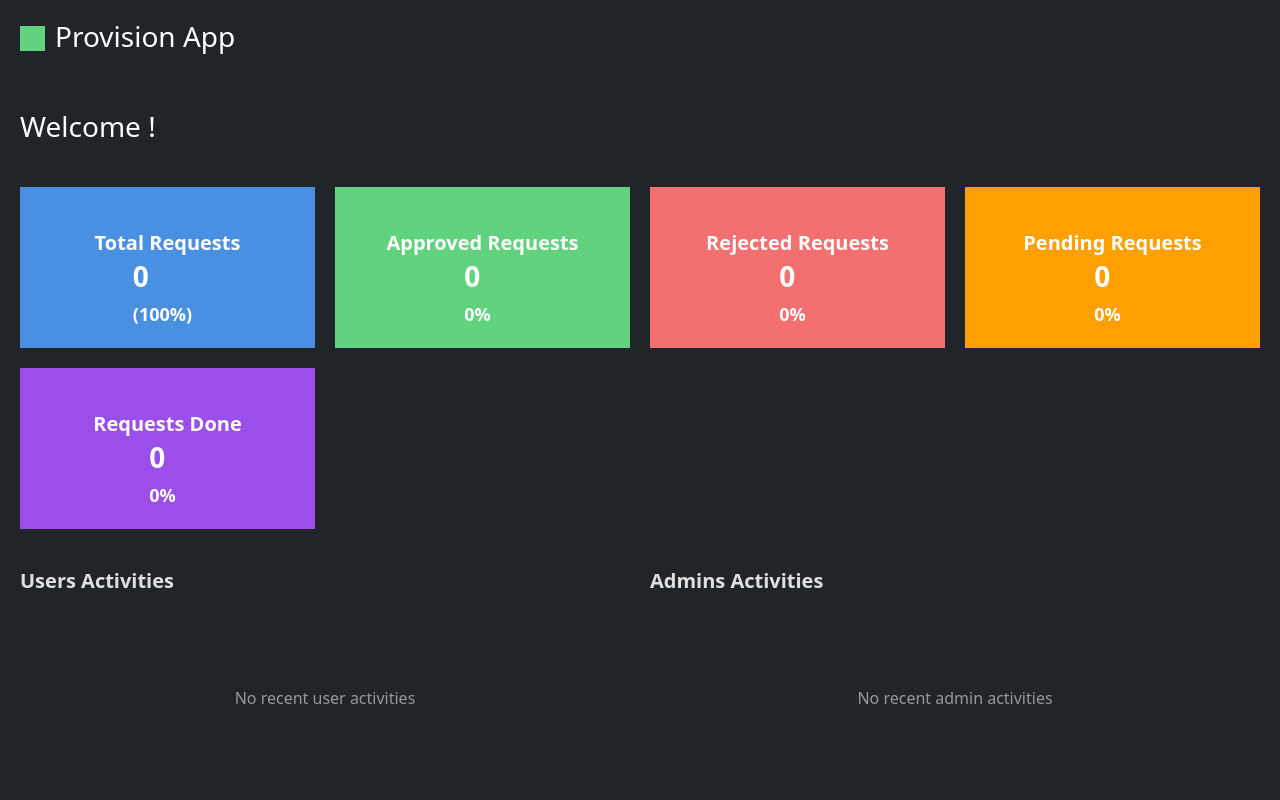
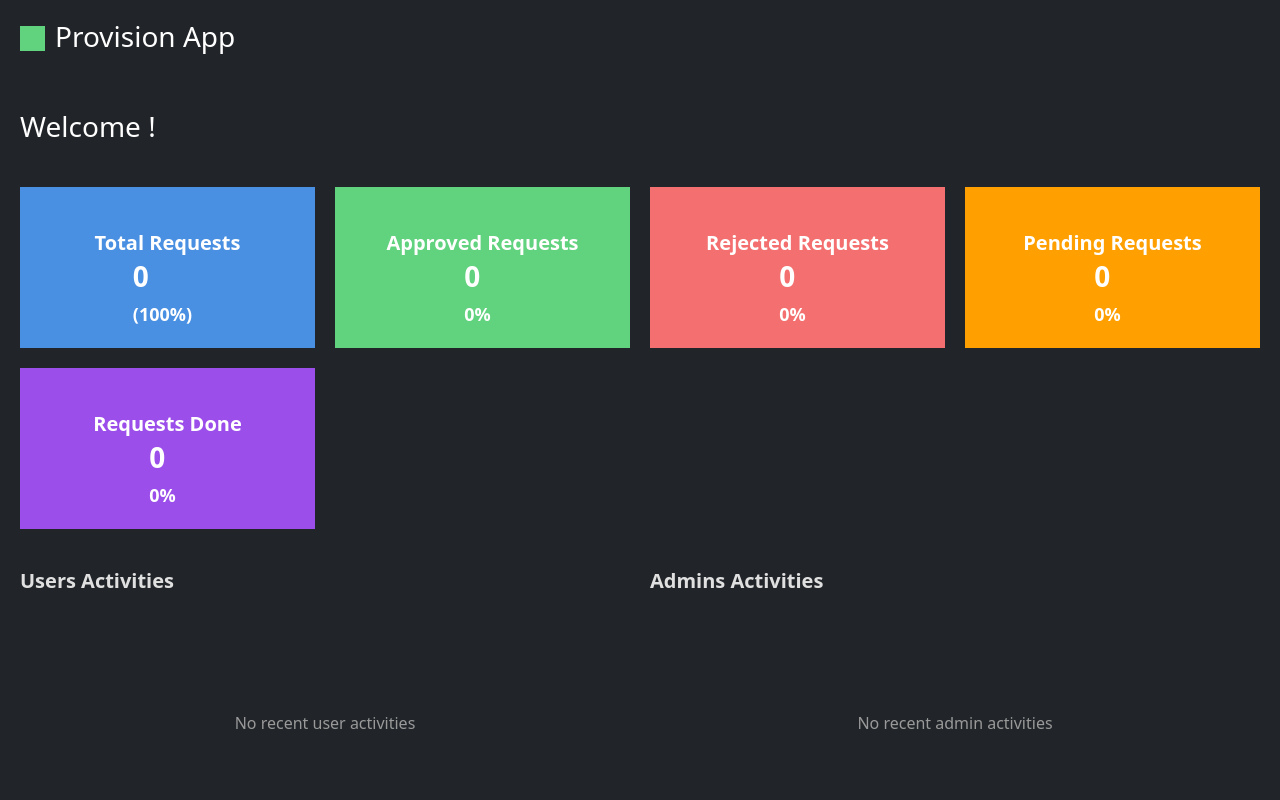
Before and after one commit to Moh4medNajjar/Final_Server, an Angular app in the folder prov_app/: page /admin-dashboard in a window 1280 px wide. Shown: the top 800 px of the page. Built offline with nearby package versions, Linux system fonts and the light colour scheme; sample sign-in values are in the browser's storage; some icons are missing.

Commit message:
fixed issues

```diff
--- a/prov_app/src/app/admin-dashboard/admin-dashboard.component.html
+++ b/prov_app/src/app/admin-dashboard/admin-dashboard.component.html
@@ -80,7 +80,7 @@
       <div class="widget activity-widget">
         <h3>Users Activities</h3>
         @if(recentRequests.length === 0) {
-          <div style="text-align: center; padding: 20px;">
+          <div style="text-align: center; padding: 20px; margin-top: 40px">
             <i class="fa fa-info-circle" style="font-size: 2em; color: #999;"></i>
             <p style="color: #999; margin-top: 10px;">No recent user activities</p>
           </div>
@@ -100,7 +100,7 @@
     <div class="widget activity-widget">
       <h3>Admins Activities</h3>
       @if(recentServers.length === 0) {
-        <div style="text-align: center; padding: 20px;">
+        <div style="text-align: center; padding: 20px; margin-top: 40px">
           <i class="fa fa-info-circle" style="font-size: 2em; color: #999;"></i>
           <p style="color: #999; margin-top: 10px;">No recent admin activities</p>
         </div>
```
